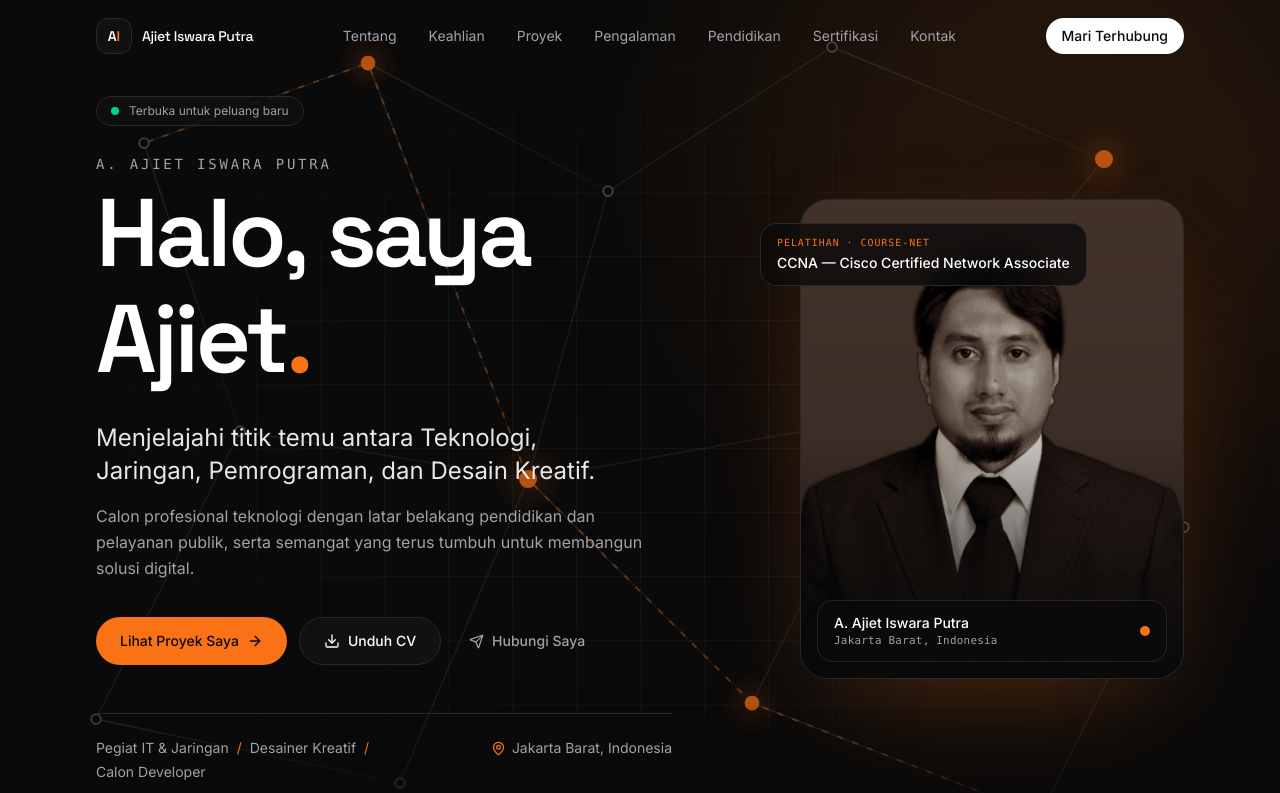
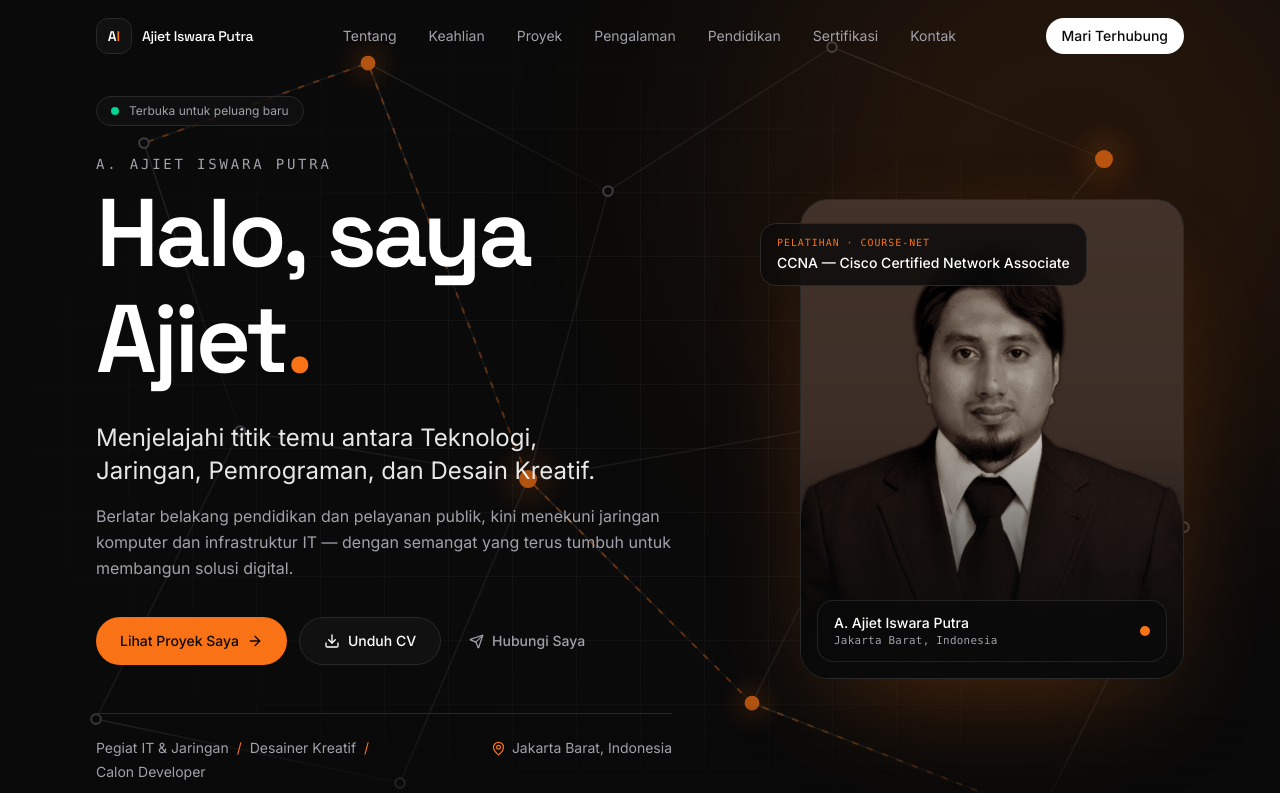
Before and after one commit to ajietiswara2024/ajiet-portfolio, a React (Vite) app: page / in a window 1280 px wide. Shown: the top 793 px of the page. Built offline with nearby package versions, Linux system fonts and the light colour scheme.

Commit message:
Reword hero description without "calon profesional"
Co-Authored-By: Claude Opus 5.5 <noreply@anthropic.com>

```diff
--- a/src/data/profile.ts
+++ b/src/data/profile.ts
@@ -15,7 +15,7 @@ export const profile: Profile = {
   headline: 'Halo, saya Ajiet.',
   subheadline: 'Menjelajahi titik temu antara Teknologi, Jaringan, Pemrograman, dan Desain Kreatif.',
   description:
-    'Calon profesional teknologi dengan latar belakang pendidikan dan pelayanan publik, serta semangat yang terus tumbuh untuk membangun solusi digital.',
+    'Berlatar belakang pendidikan dan pelayanan publik, kini menekuni jaringan komputer dan infrastruktur IT — dengan semangat yang terus tumbuh untuk membangun solusi digital.',
 
   photo: '/assets/images/profile.jpg',
   cvUrl: '/assets/cv/A-Ajiet-Iswara-Putra-CV.pdf',
```
